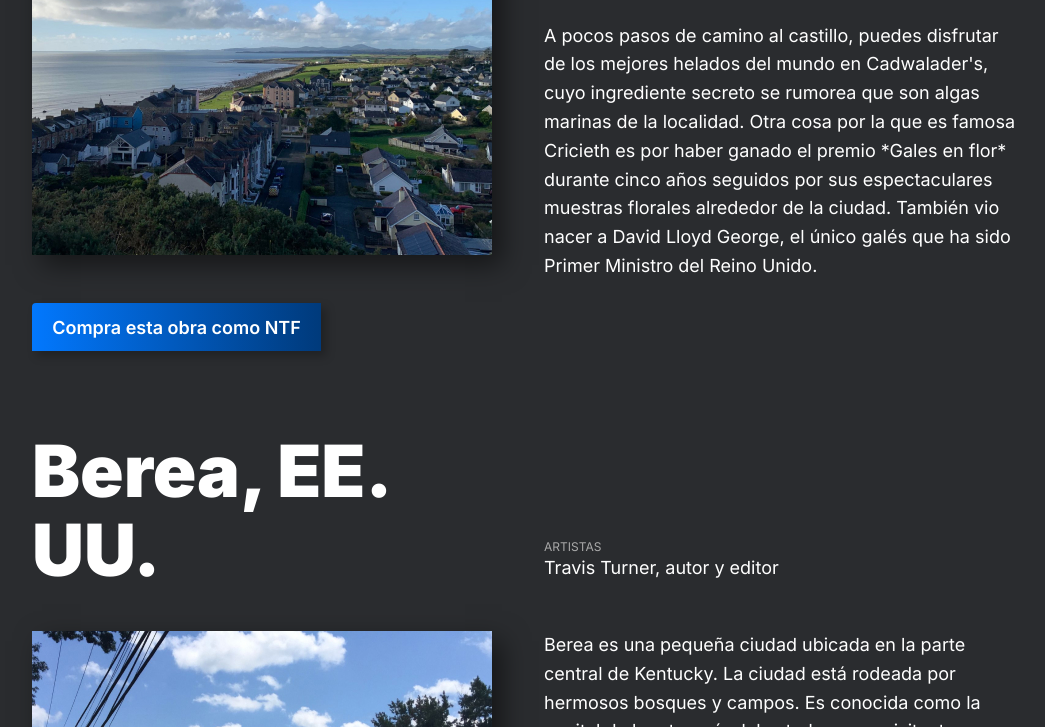
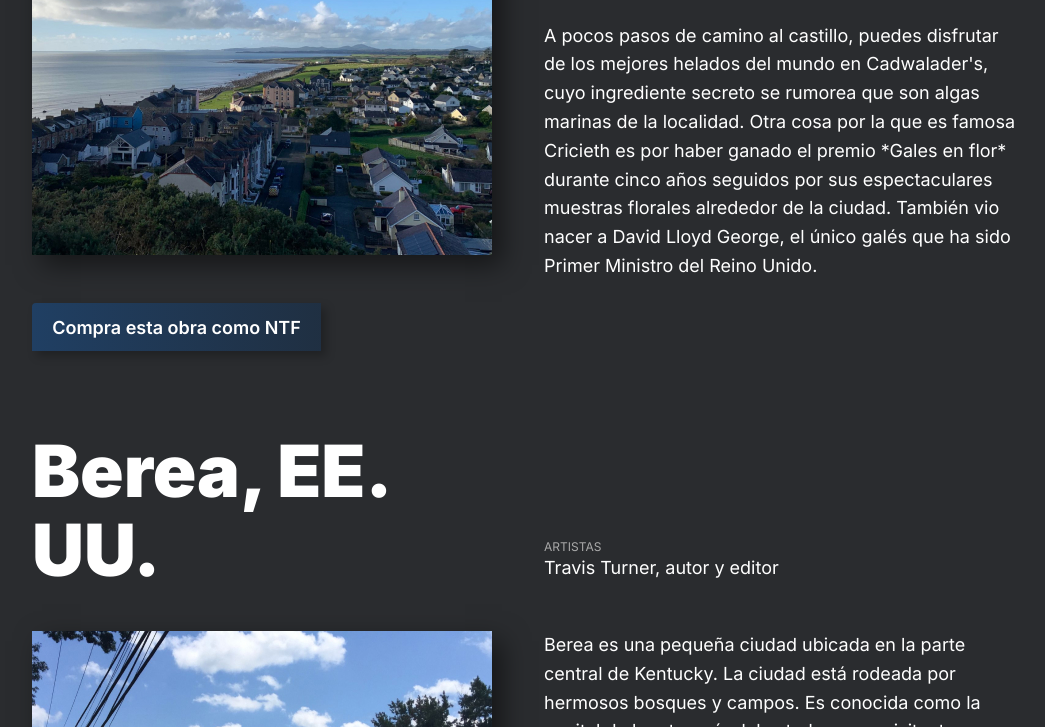
Before and after one commit to EnriqueTT/web_project_homeland, a plain HTML site: page index.html in a window 1280 px wide. In both pictures the pointer is over the button 292 px from the left and 3413 px from the top of the page. Shown: the part 3086-3813 px from the top of the page, without its empty margins (116-1161 px from the left). Drawn offline with Linux system fonts and the light colour scheme.

Commit message:
Correcciones de la plataforma

```diff
--- a/blocks/place.css
+++ b/blocks/place.css
@@ -74,7 +74,7 @@
 }
 
 .place__button:hover {
-  background: linear-gradient(90deg, #0278fe 0%, #003a7b 99.98%);
+  background: linear-gradient(90deg, #0278fe40 0%, #003a7b40 99.98%);
 }
 
 .place__image:hover {
```
